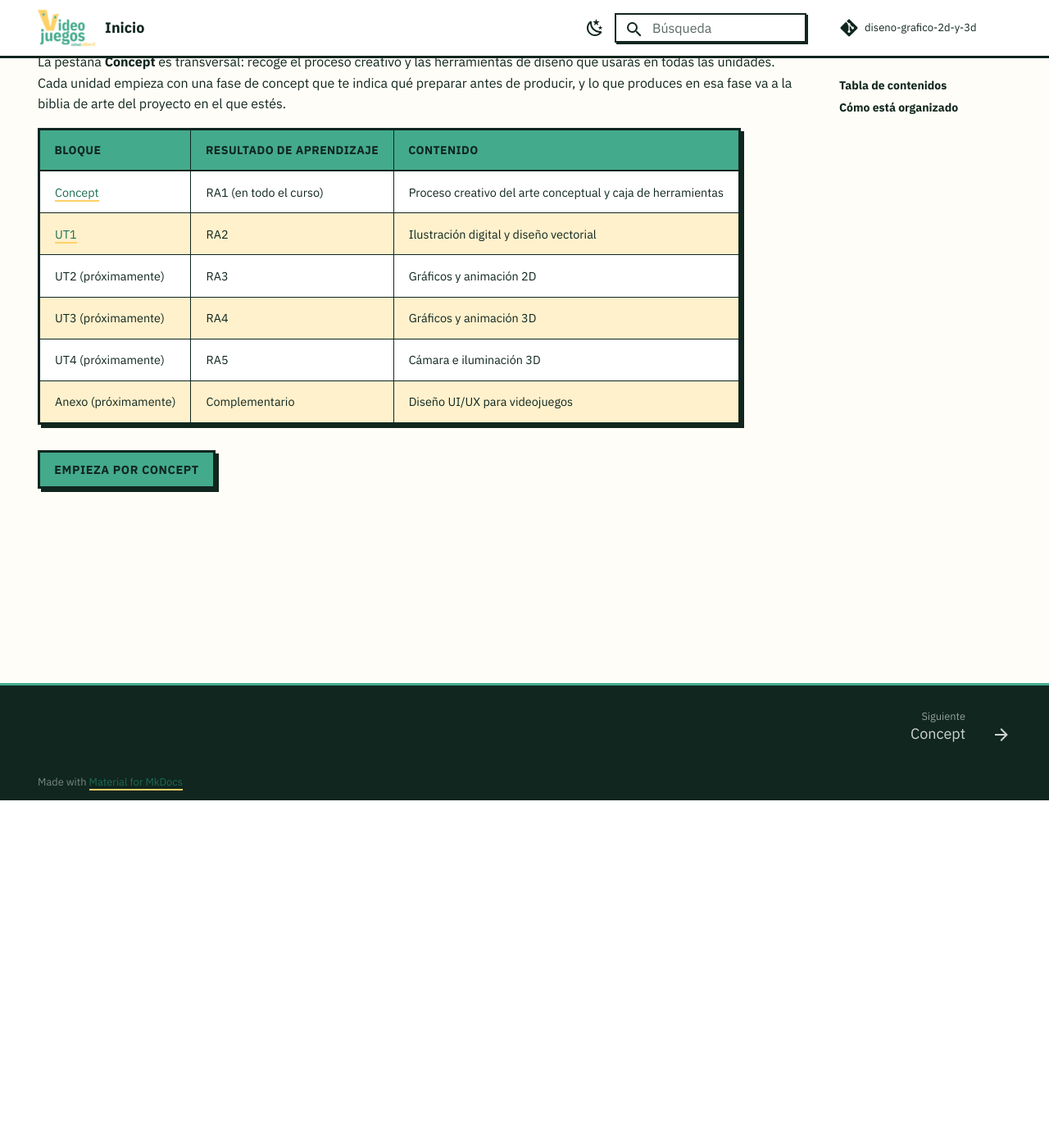
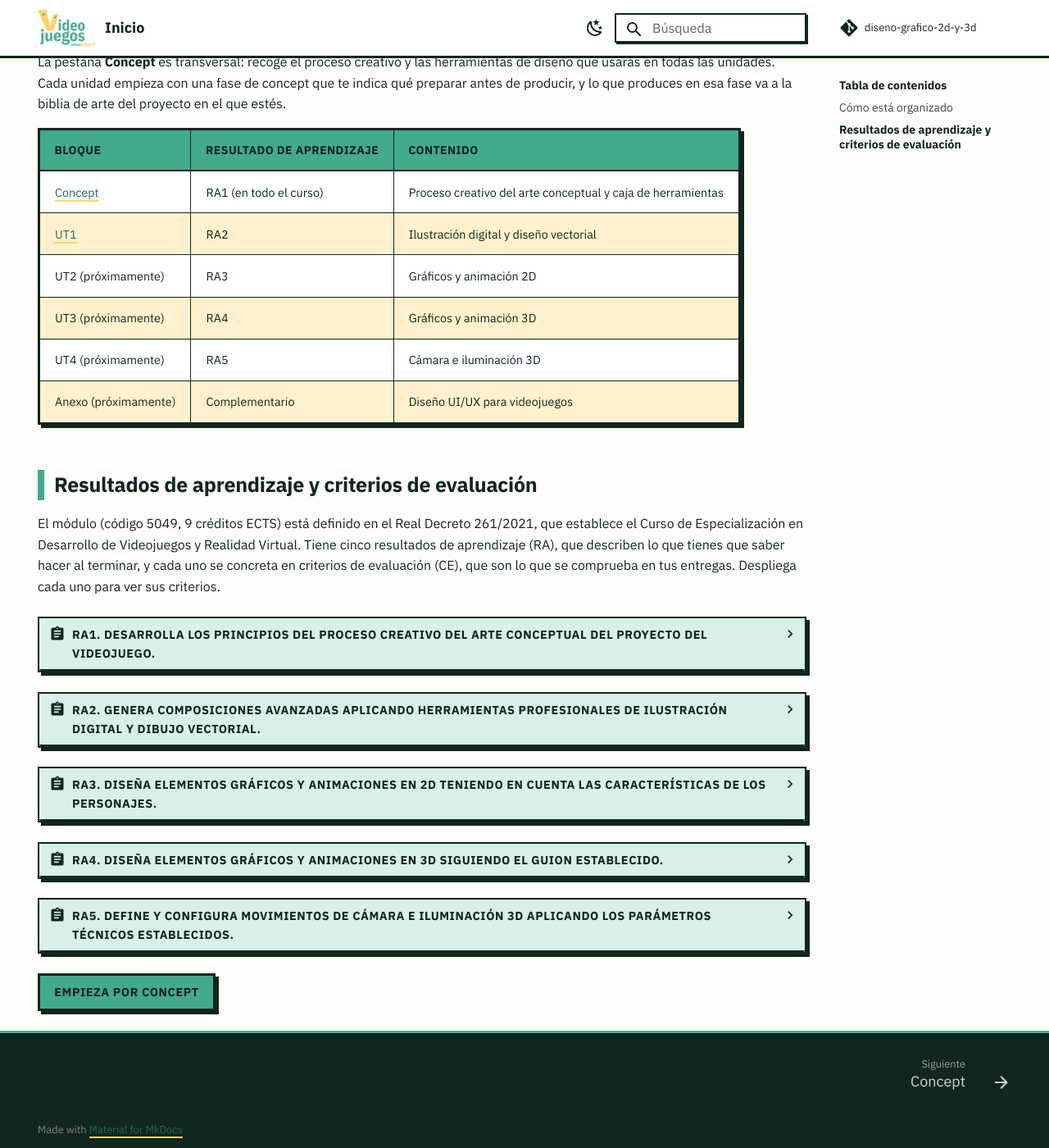
Before and after one commit to envasador/diseno-grafico-2d-y-3d, an MkDocs documentation site: the page built from docs/index.md, in a window 1280 px wide and 1400 px high, scrolled down 424 px. Shown: the whole window at 82% size. Built offline with MkDocs 1.6.1 and Material for MkDocs 9.7.7, drawn with Linux system fonts in a browser that asks for light colours; comment, search, counter and statistics services are not loaded.

Commit message:
Arte | 26-27

```diff
--- a/docs/index.md
+++ b/docs/index.md
@@ -22,4 +22,70 @@ La pestaña **Concept** es transversal: recoge el proceso creativo y las herrami
 | UT4 (próximamente) | RA5 | Cámara e iluminación 3D |
 | Anexo (próximamente) | Complementario | Diseño UI/UX para videojuegos |
 
+## Resultados de aprendizaje y criterios de evaluación
+
+El módulo (código 5049, 9 créditos ECTS) está definido en el Real Decreto 261/2021, que establece el Curso de Especialización en Desarrollo de Videojuegos y Realidad Virtual. Tiene cinco resultados de aprendizaje (RA), que describen lo que tienes que saber hacer al terminar, y cada uno se concreta en criterios de evaluación (CE), que son lo que se comprueba en tus entregas. Despliega cada uno para ver sus criterios.
+
+??? abstract "RA1. Desarrolla los principios del proceso creativo del arte conceptual del proyecto del videojuego."
+    Se trabaja en la pestaña Concept y se evalúa en la Fase 0 de cada proyecto.
+
+    - a) Se han identificado los conceptos fundamentales del arte conceptual.
+    - b) Se han definido las etapas del proceso creativo.
+    - c) Se han aplicado las técnicas para el desarrollo del arte.
+    - d) Se han diseñado personajes y objetos.
+    - e) Se han diseñado fondos y escenarios.
+    - f) Se ha valorado qué estilo artístico usar para el juego.
+    - g) Se han identificado las técnicas de creación de personajes.
+
+??? abstract "RA2. Genera composiciones avanzadas aplicando herramientas profesionales de ilustración digital y dibujo vectorial."
+    Se trabaja en la UT1.
+
+    - a) Se han aplicado las funcionalidades y el entorno de trabajo de las herramientas de ilustración digital y dibujo vectorial.
+    - b) Se ha manejado y aplicado el concepto de capas.
+    - c) Se han cumplimentado las diferentes técnicas de selección.
+    - d) Se han creado composiciones avanzadas.
+    - e) Se han exportado e importado imágenes en diferentes formatos.
+    - f) Se ha definido la escala y optimización de las imágenes.
+    - g) Se han generado fuentes de texto mediante imágenes.
+    - h) Se ha tenido en cuenta la perspectiva de género en el proceso creativo.
+
+??? abstract "RA3. Diseña elementos gráficos y animaciones en 2D teniendo en cuenta las características de los personajes."
+    Se trabaja en la UT2.
+
+    - a) Se han creado personajes 2D partiendo de la descripción y/o boceto inicial del personaje.
+    - b) Se han identificado las diferentes técnicas de diseño artístico estableciendo sus diferencias.
+    - c) Se ha definido la secuencia de los tipos de movimientos de personajes y objetos del juego.
+    - d) Se han creado animaciones de los movimientos de los personajes.
+    - e) Se han generado conjuntos de patrones.
+    - f) Se han manejado herramientas de creación de niveles 2D mapa de patrones partiendo del conjunto de patrones.
+    - g) Se han aplicado los conceptos de perspectiva.
+    - h) Se han diseñado y creado fondos aplicando diferentes técnicas de diseño 2D.
+
+??? abstract "RA4. Diseña elementos gráficos y animaciones en 3D siguiendo el guion establecido."
+    Se trabaja en la UT3.
+
+    - a) Se han representado vectorialmente objetos en el espacio tridimensional.
+    - b) Se han manejado y aplicado texturas y materiales.
+    - c) Se han elaborado personajes y objetos mediante representación tridimensional utilizando las técnicas de modelado.
+    - d) Se han distribuido los diferentes elementos (objetos, luces, cámaras) en una escena.
+    - e) Se ha determinado el funcionamiento del sistema de animaciones 3D.
+    - f) Se han transformado modelos mediante las tuberías de renderizado.
+    - g) Se ha configurado la herramienta de importación y exportación de modelos 3D.
+    - h) Se ha añadido textura a objetos 3D.
+    - i) Se ha aplicado la interpolación en una escena 3D.
+    - j) Se ha generado un conjunto de animaciones para un objeto del juego.
+    - k) Se ha configurado la herramienta de importación de modelos 3D.
+
+??? abstract "RA5. Define y configura movimientos de cámara e iluminación 3D aplicando los parámetros técnicos establecidos."
+    Se trabaja en la UT4.
+
+    - a) Se han identificado los conceptos fundamentales de iluminación.
+    - b) Se han manejado los diferentes elementos de iluminación y sombra.
+    - c) Se han resuelto problemas de rendimiento de luces.
+    - d) Se ha realizado el posicionamiento y el movimiento de objetos en el espacio tridimensional.
+    - e) Se han visionado objetos del juego mediante cámaras.
+    - f) Se han utilizado múltiples cámaras.
+    - g) Se han identificado las diferencias entre iluminación dinámica y estática.
+    - h) Se han utilizado diferentes configuraciones según el tipo de juego.
+
 [Empieza por Concept](concept/index.md){ .md-button .md-button--primary }
```
